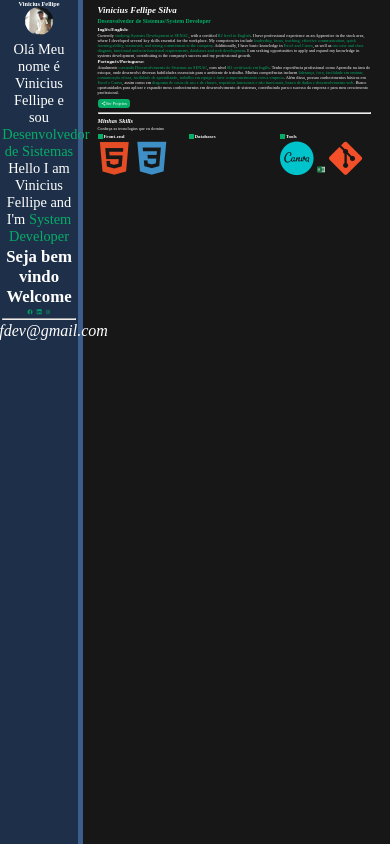
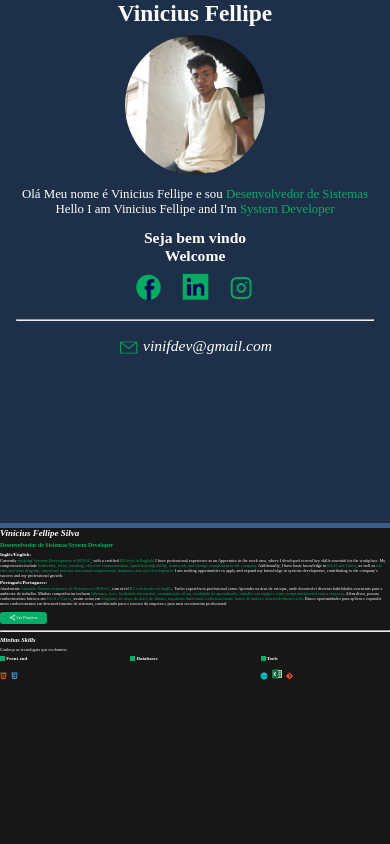
Before and after one commit to vinifell/vinifell.github.io, a plain HTML site: page index.html in a window 390 px wide. Drawn offline with nearby package versions, Linux system fonts and the light colour scheme.

Commit message:
Meu Portifolio

```diff
--- a/index.html
+++ b/index.html
@@ -13,7 +13,8 @@
             <h1 id="meu-nome">Vinicius Fellipe</h1>
             <img id="eu" src="images/IMG-20250211-WA0136.jpg" alt="Minha Foto">
             <p id="Introducao">Olá Meu nome é Vinicius Fellipe e sou <span>Desenvolvedor de Sistemas</span><br> Hello I am Vinicius Fellipe and I'm <span>System Developer</span></p>
-            <strong id="bemvindo">Seja bem vindo <br> Welcome</strong>
+            <p><strong class="bemvindo">Seja bem vindo</strong></p>
+            <p><strong class="bemvindo">Welcome</strong></p>
             <div id="redes-sociais">
                 <img class="redesocial" src="images/12.png" alt="foto logo do facebook">
                 <img class="redesocial" src="images/13.png" alt="foto do linkedin">
--- a/style.css
+++ b/style.css
@@ -46,16 +46,15 @@ aside{
     margin-top: 2%;
     margin-bottom: 3%;
     margin: 2% 3% 3% 3%;
-    font-size: 90%;
-    font-size: ;
+    font-size: 0.75vw;
 }
 
 span{
     color: var(--verde);
 }
 
-#bemvindo{
-    font-size: 105%;
+.bemvindo{
+    font-size: 0.9vw;
 }
 
 #redes-sociais{
@@ -78,6 +77,10 @@ span{
     margin: 3%;
     display: flex;
     justify-content: center;
+}
+
+#email{
+    font-size: 0.85vw;
 }
 
 #icon-email{
@@ -163,10 +166,76 @@ a{
 }
 
 i{
-    font-size: 210%;
+    font-size: 1.8vw;
 }
 
 .imgskills{
     width: 8%;
     margin: 0%;
 }
+
+@media screen and (max-width: 480px) {
+    main{
+        grid-template-columns: 100%;
+        grid-template-rows: 57vh 43vh;
+    }
+
+    aside{
+        grid-column-start: 1;
+        grid-column-end: 1;
+        grid-row-start: 1;
+        grid-row-end: 2;
+        background-color: rgb(30, 48, 73);
+        text-align: center;
+        width: 100%;
+        height: 62vh;
+        border-bottom: 5px solid rgb(60, 93, 139);
+        border-right: none;
+    }
+
+    #meu-nome{
+        font-size: 6vw;
+        margin-bottom: 2%;
+    }
+
+    #Introducao{
+        margin-top: 2%;
+        margin-bottom: 3%;
+        margin: 2% 3% 3% 3%;
+        font-size: 3.3vw;
+    }
+
+    .bemvindo{
+        font-size: 4vw;
+        display: inline-block;
+    }
+
+    #redes-sociais{
+        margin-top: 2%;
+        margin-bottom: 4%;
+        margin: 2% 30% 4% 30%;
+        display: flex;
+        justify-content: space-evenly;
+    }
+
+    #linha-aside{
+        margin: 0% 4%;
+    }
+
+    #meu-email{
+        margin: 4%;
+        display: flex;
+        justify-content: center;
+    }
+
+    #email{
+        font-size: 4vw;
+    }
+
+    #principal{
+        grid-column: 1/1;
+        grid-row-start: 2;
+        grid-row-end: 3;
+        margin-top: 10%;
+    }
+}
```
